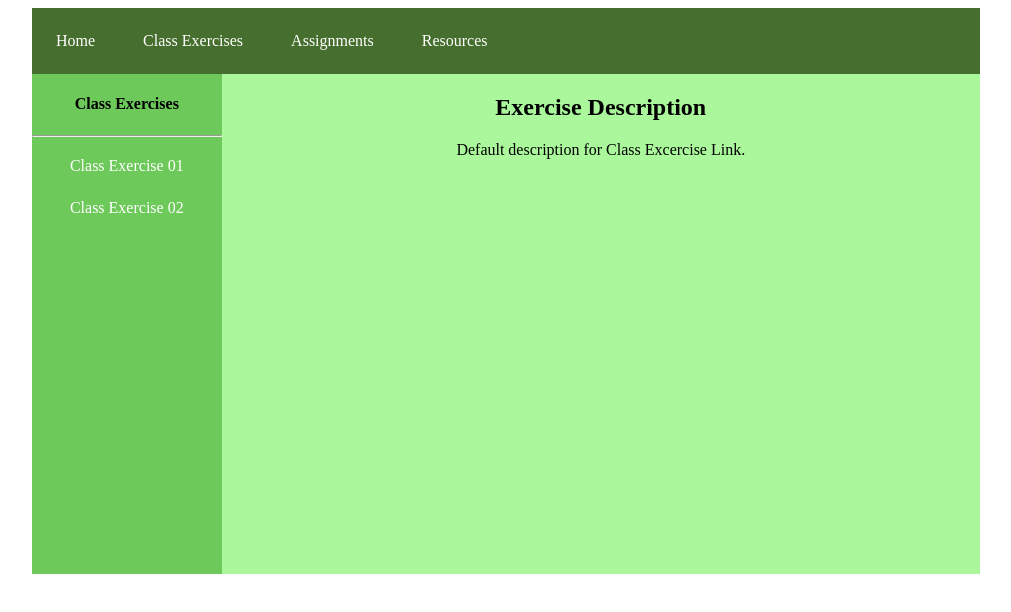
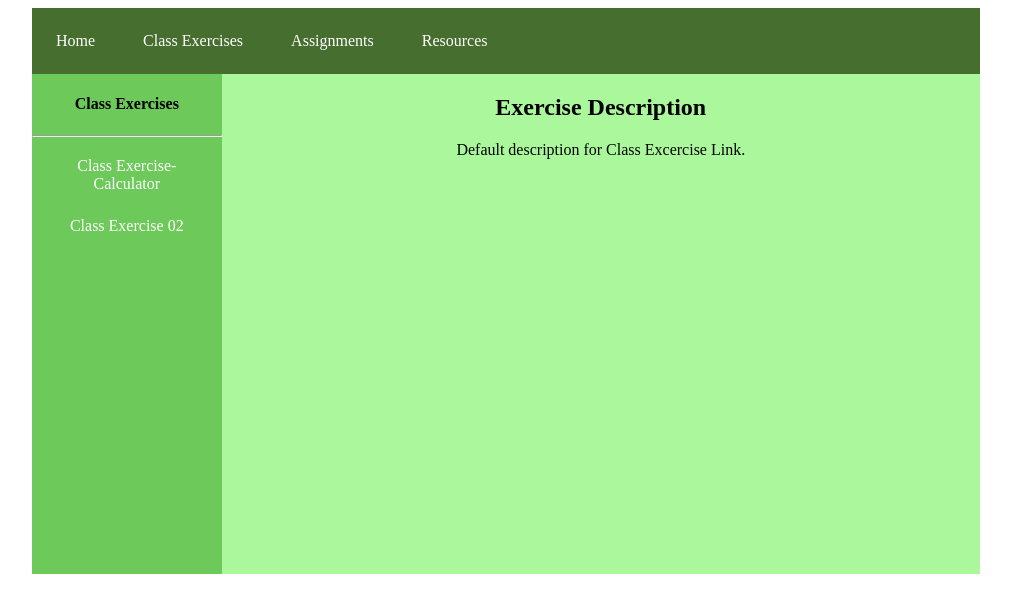
Before and after one commit to ShogiYuki/ITC-111, a plain HTML site: page classEx07a.html in a window 1280 px wide. Both pictures are taken after a click on the link "Class Exercises". Shown: the whole page, without its empty margins (134-1145 px from the left). Drawn offline with Linux system fonts and the light colour scheme.

Commit message:
Update classEx07a.html

```diff
--- a/classEx07a.html
+++ b/classEx07a.html
@@ -63,7 +63,7 @@ as it is being used to layout other elements of the page.
     </div>
 <!-- Seen when Class Exercise Link is clicked. -->
     <div id="divLeft_CELinks">
-    <a href='#' class='divLeftLinks' onclick='changeDivRightText("Class Ex 01")'>Class Exercise 01</a><br>
+    <a href='../Week08/Calculator/calculator.html' target='_blank' class='divLeftLinks' onclick='changeDivRightText("Class Ex 01")'>Class Exercise-Calculator</a><br>
     <a href='#' class='divLeftLinks' onclick='changeDivRightText("Class Ex 02")'>Class Exercise 02</a><br>
     </div>
 <!-- Seen when Assignments Link is clicked. -->
```
